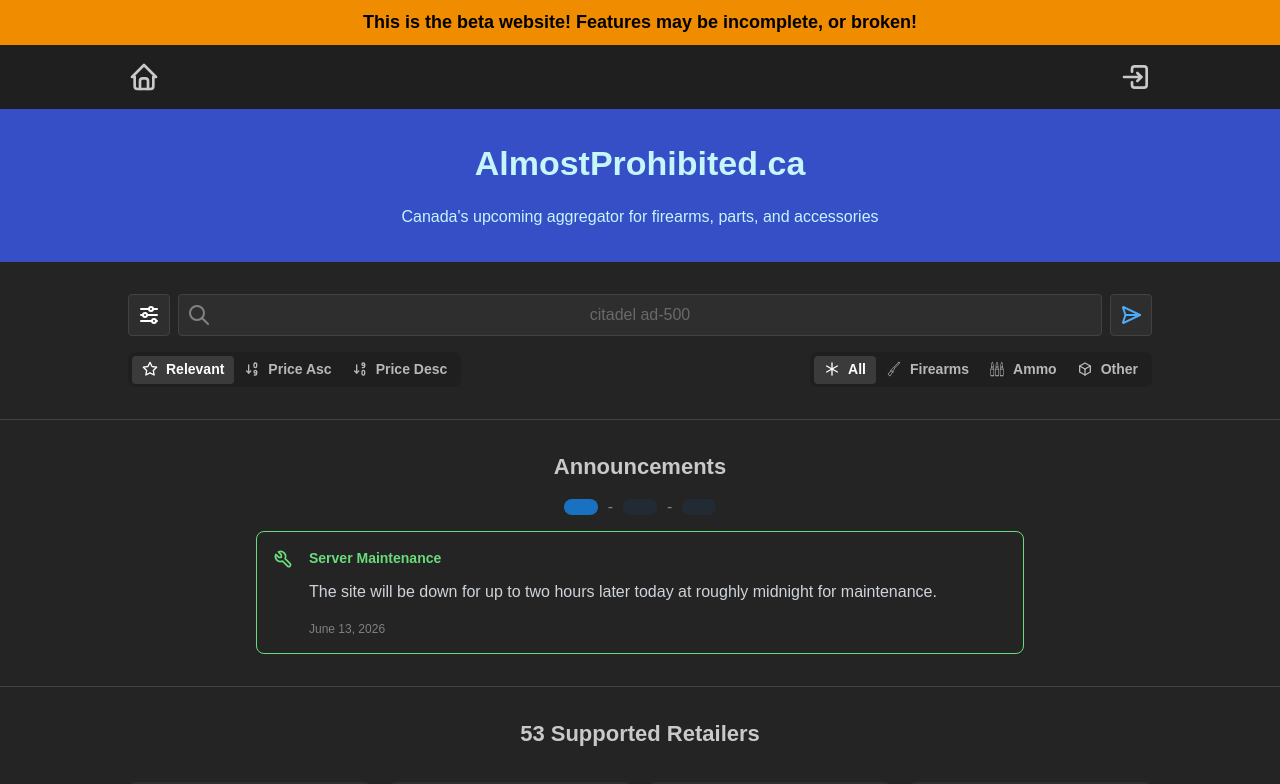
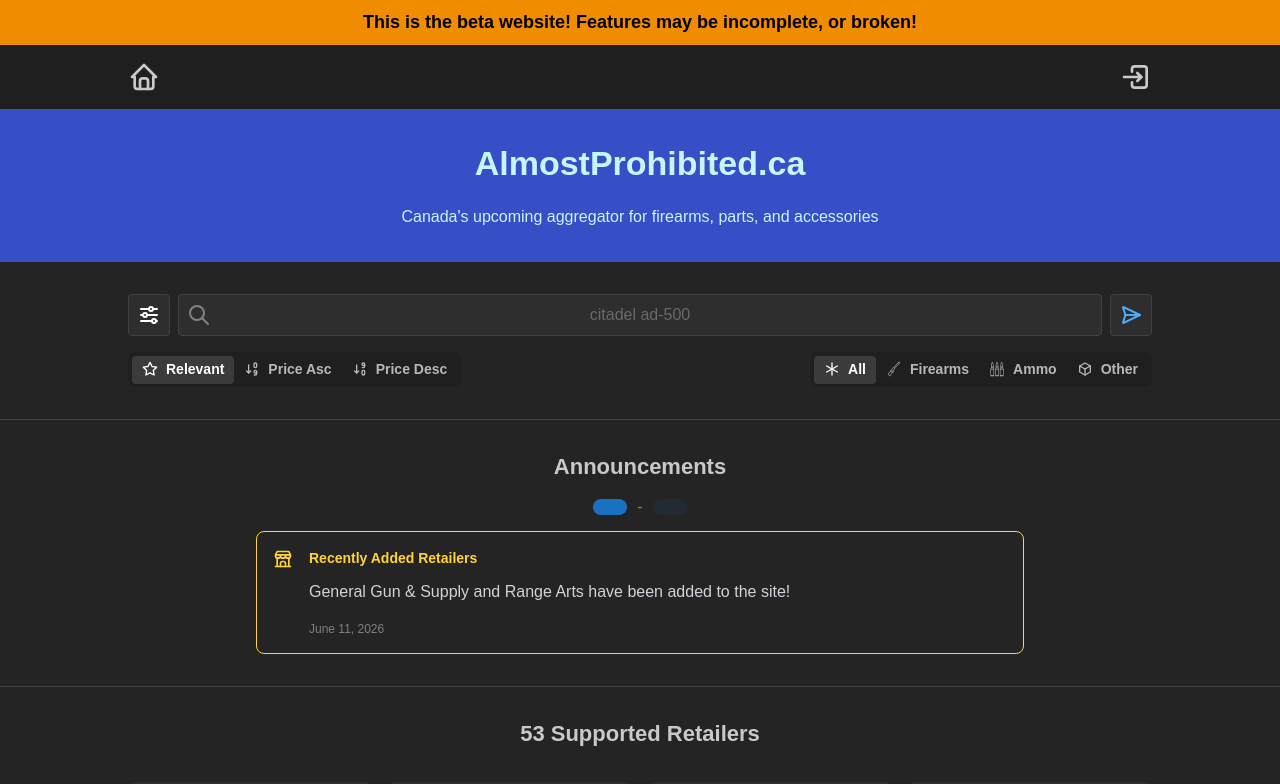
Before and after one commit to almostprohibited/frontend, a React (Vite) app: page / in a window 1280 px wide. Shown: the top 784 px of the page. Built offline with nearby package versions, Linux system fonts and the light colour scheme.

Commit message:
Remove server announcement

```diff
--- a/src/pages/home/components/activeAnnouncements.tsx
+++ b/src/pages/home/components/activeAnnouncements.tsx
@@ -3,7 +3,6 @@
 	IconBuildingStore,
 	IconConfetti,
 	IconMessage,
-	IconTool,
 } from '@tabler/icons-react';
 import { Stack, Text, useMantineTheme } from '@mantine/core';
 import type { AnnouncementObject } from './announcements';
@@ -29,23 +28,6 @@
 			colour: 'orange',
 			icon: <IconConfetti size="2rem" />,
 			shouldDisplay: () => isBirthdayWeek(),
-		},
-		{
-			title: 'Server Maintenance',
-			content: () => {
-				return (
-					<Stack>
-						<Text>
-							The site will be down for up to two hours later
-							today at roughly midnight for maintenance.
-						</Text>
-					</Stack>
-				);
-			},
-			date: 'June 13, 2026',
-			colour: theme.colors.green[4],
-			icon: <IconTool size="2rem" />,
-			shouldDisplay: () => true,
 		},
 		{
 			title: 'Recently Added Retailers',
```
